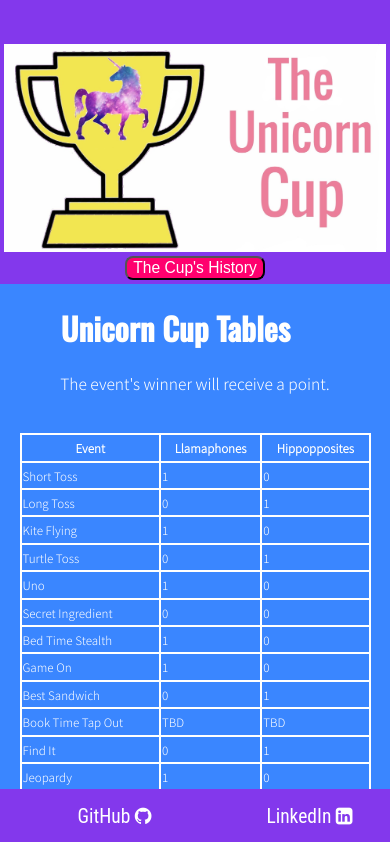
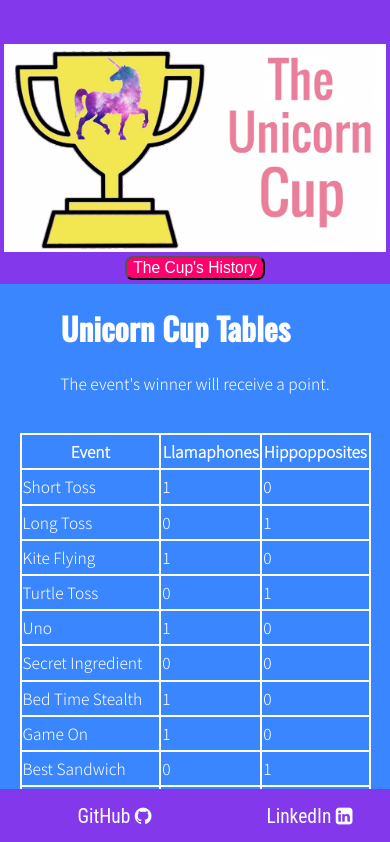
Before and after one commit to Jonathan-84/UnicornCup, a React (Create React App) app: page /BTS#/home in a window 390 px wide. Before the commit this address led to /BTS#/home. Shown: the top 842 px of the page. Built offline with nearby package versions, Linux system fonts and the light colour scheme.

Commit message:
updated mobile font

```diff
--- a/src/App.css
+++ b/src/App.css
@@ -286,7 +286,7 @@ table, tr, th, td{
   }
   .nav-text {
     color: white;
-    font-size: 3vw;
+    font-size: 4vw;
   }
 
 
--- a/src/Components/Header.js
+++ b/src/Components/Header.js
@@ -15,9 +15,9 @@ function Header(){
                <div className='header-container'>
 
                    <div className='hero-links'>
-                    <a href={"/Home"}>
+                    <Link to={"/home"}>
           <img  alt="Unicorn Cup logo" src={Logo}  className="hero"/>
-          </a>
+          </Link>
         <div className="history">
       <button className="nav-button"><Link to={"/History"} className="nav-subtitle"> The Cup's History</Link></button>
     </div>
```
